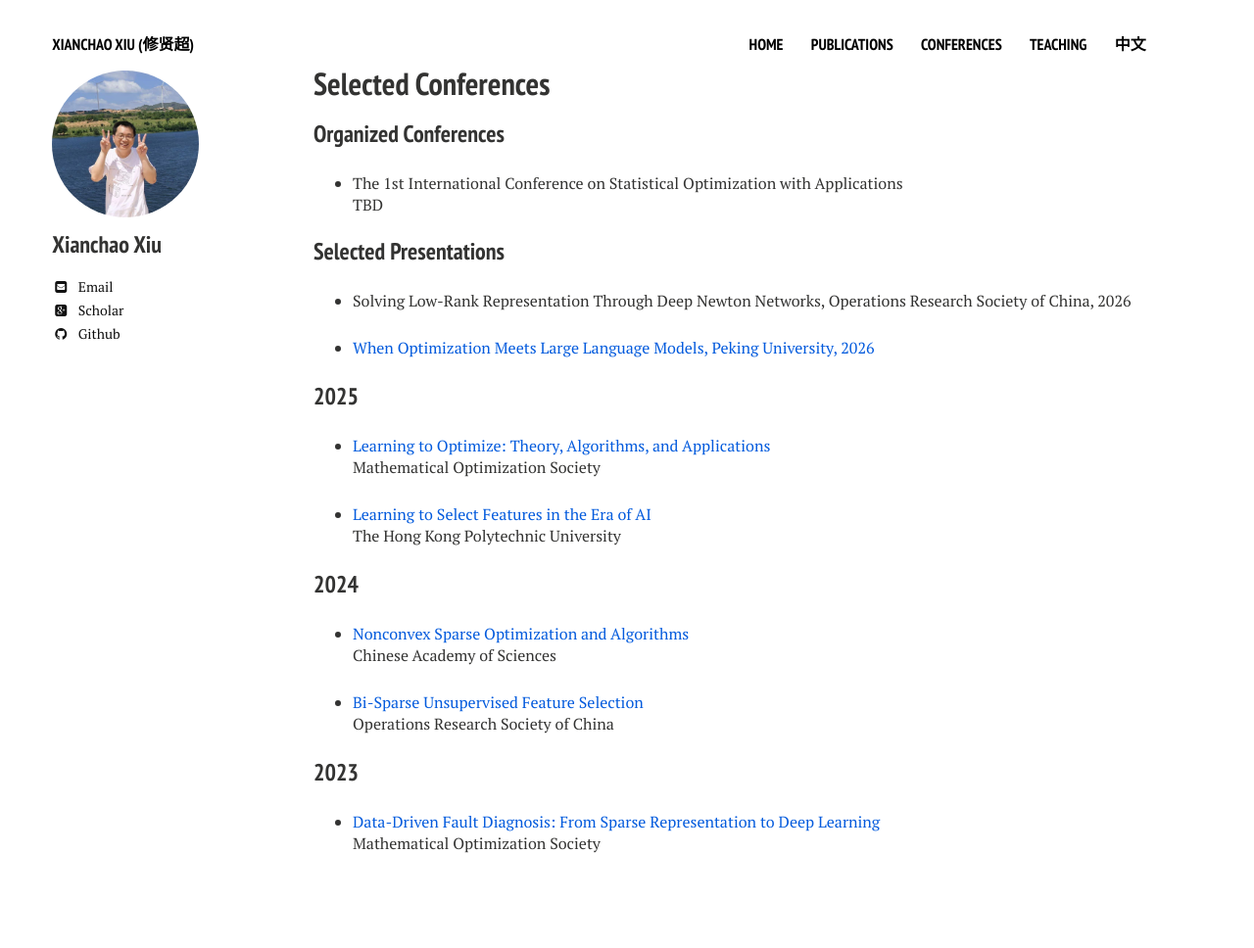
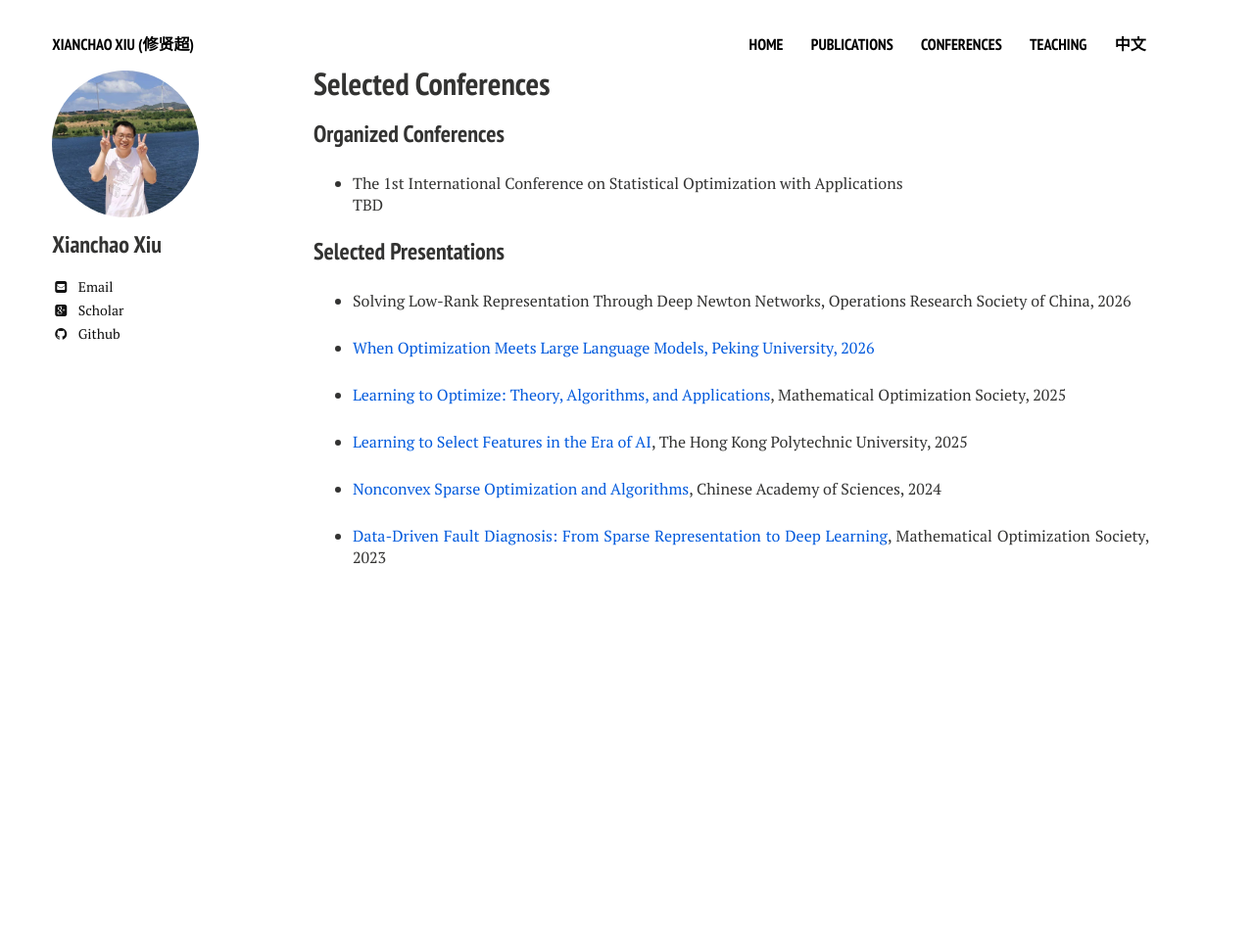
Before and after one commit to xianchaoxiu/xianchaoxiu.github.io, a Jekyll site: the page built from conferences/index.md, in a window 1280 px wide. Shown: the whole page at 98% size. Built offline with Jekyll 4.4.1, drawn with Linux system fonts in a browser that asks for light colours; nearby versions of some CDN libraries; after the commit the page ends 900 px from its top, so only the background shows below that.

Commit message:
Update index.md

```diff
--- a/conferences/index.md
+++ b/conferences/index.md
@@ -19,21 +19,10 @@ TBD <br>
 
 * <a href="../conferences/2026-PKU.pdf" class="textlink" target="_blank"> When Optimization Meets Large Language Models, Peking University, 2026
 
+* <a href="../conferences/2025-MOS.pdf" class="textlink" target="_blank"> Learning to Optimize: Theory, Algorithms, and Applications</a>, Mathematical Optimization Society, 2025
 
-### 2025
-* <a href="../conferences/2025-MOS.pdf" class="textlink" target="_blank"> Learning to Optimize: Theory, Algorithms, and Applications</a><br>
-Mathematical Optimization Society <br>
+* <a href="../conferences/2025-POLYU.pdf" class="textlink" target="_blank"> Learning to Select Features in the Era of AI</a>, The Hong Kong Polytechnic University, 2025
 
-* <a href="../conferences/2025-POLYU.pdf" class="textlink" target="_blank"> Learning to Select Features in the Era of AI </a><br>
-The Hong Kong Polytechnic University <br>
+* <a href="../conferences/2024-CAS.pdf" class="textlink" target="_blank"> Nonconvex Sparse Optimization and Algorithms</a>, Chinese Academy of Sciences, 2024
 
-### 2024
-* <a href="../conferences/2024-CAS.pdf" class="textlink" target="_blank"> Nonconvex Sparse Optimization and Algorithms </a><br>
-Chinese Academy of Sciences <br>
-
-* <a href="../conferences/2024-ORSC.pdf" class="textlink" target="_blank"> Bi-Sparse Unsupervised Feature Selection </a><br>
-Operations Research Society of China <br>
-
-### 2023
-* <a href="../conferences/2023-MOS.pdf" class="textlink" target="_blank"> Data-Driven Fault Diagnosis: From Sparse Representation to Deep Learning  </a><br>
-Mathematical Optimization Society <br>
+* <a href="../conferences/2023-MOS.pdf" class="textlink" target="_blank"> Data-Driven Fault Diagnosis: From Sparse Representation to Deep Learning</a>, Mathematical Optimization Society, 2023
```
